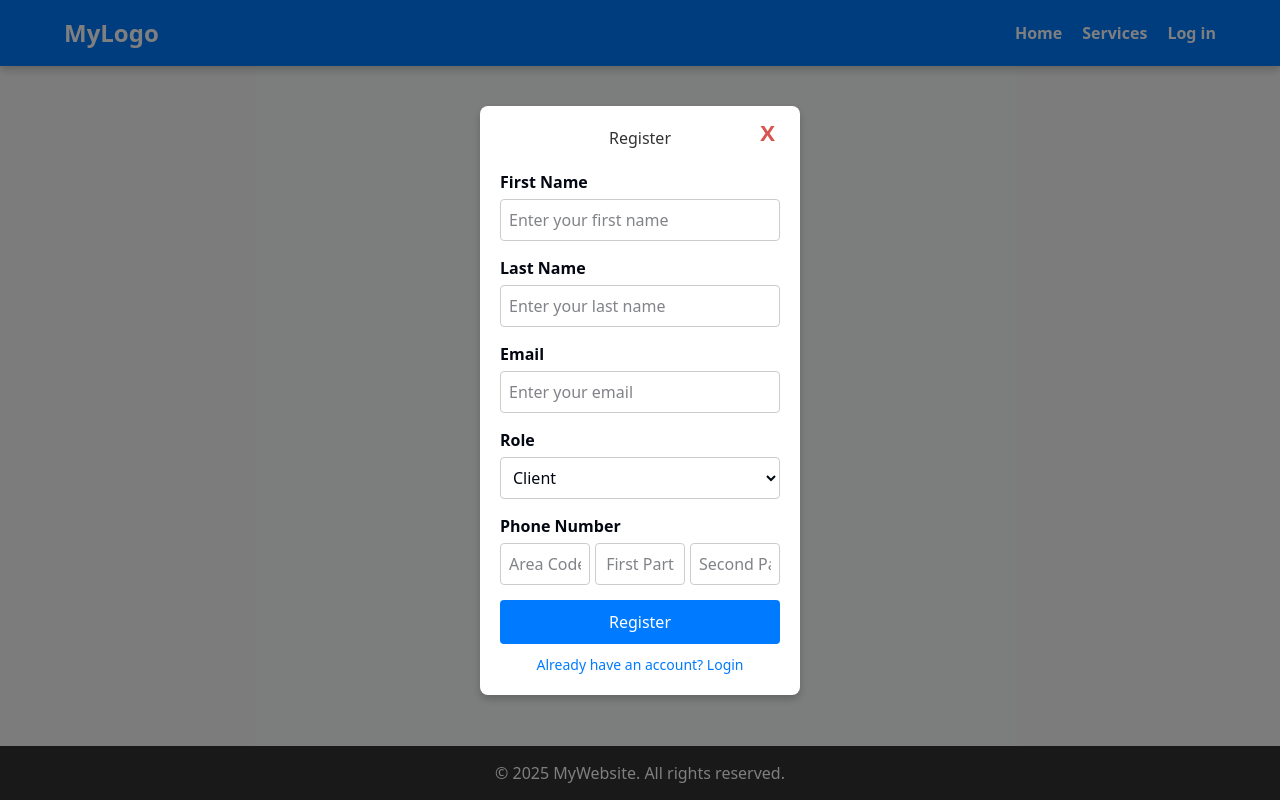
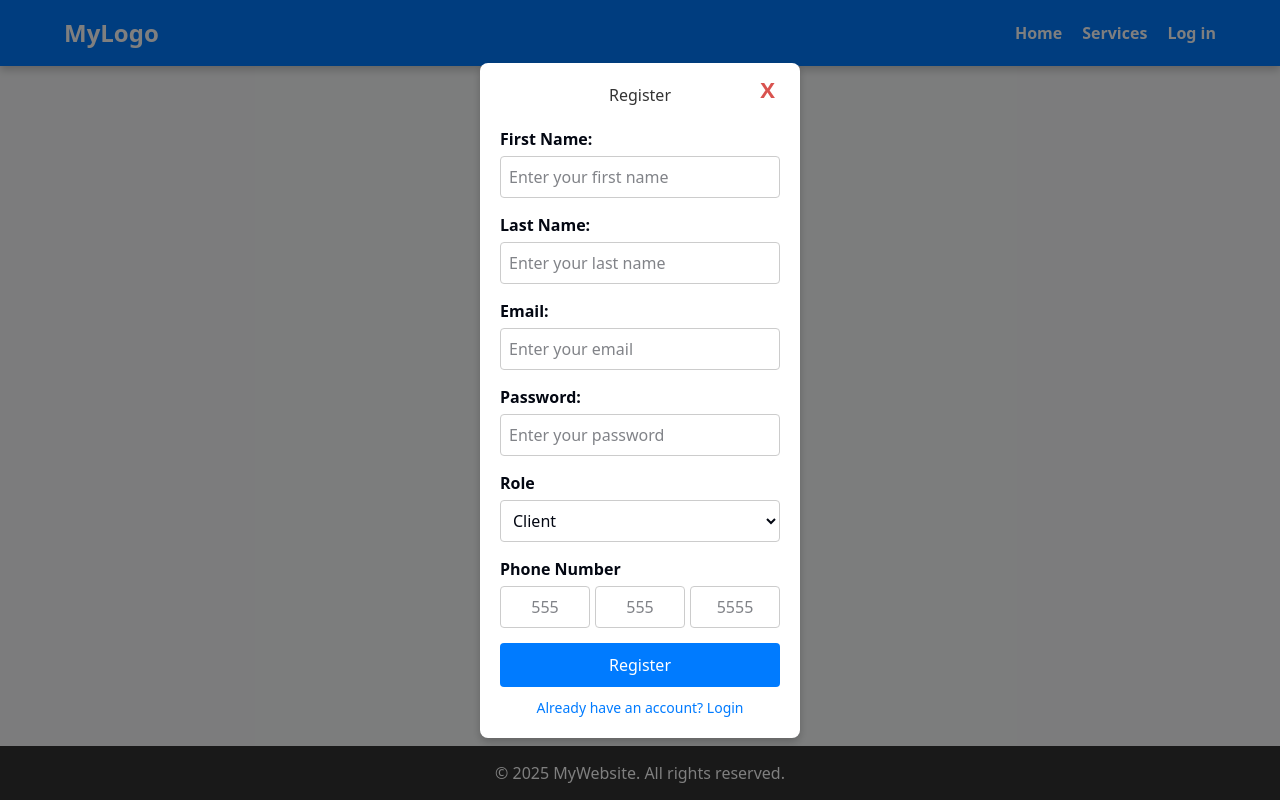
Before and after one commit to lheredia8606/La-Lucecita, a React (Vite) app: page /register in a window 1280 px wide. Built offline with nearby package versions, Linux system fonts and the light colour scheme; data requests are answered from the project's data file.

Commit message:
register components cleaned, only need to do register logic

```diff
--- /dev/null
+++ b/src/Components/RegisterModalPage/PhoneInputs/PhoneInputGroup.tsx
@@ -0,0 +1,83 @@
+import { ChangeEvent, useRef } from "react";
+import { phoneInputMaxLength } from "../../../utils/ApplicationTypesAndGlobals";
+
+type TPhoneInputGroupProps = {
+  phoneInput: string[];
+  setPhoneInput: (phoneInput: [string, string, string]) => void;
+  wasTriedToSubmit: boolean;
+};
+
+export const PhoneInputGroup = ({
+  phoneInput,
+  setPhoneInput,
+  wasTriedToSubmit,
+}: TPhoneInputGroupProps) => {
+  const refs = [
+    useRef<HTMLInputElement>(null),
+    useRef<HTMLInputElement>(null),
+    useRef<HTMLInputElement>(null),
+  ];
+
+  const isAllDigits = (str: string) => /^\d*$/.test(str);
+  const handlePhoneInputOnchange =
+    (inputIndex: number) => (e: ChangeEvent<HTMLInputElement>) => {
+      const { value } = e.target;
+      if (
+        isAllDigits(e.target.value) &&
+        value.length <= phoneInputMaxLength[inputIndex]
+      ) {
+        const newState = phoneInput.map((element, index) => {
+          return index === inputIndex ? e.target.value : element;
+        });
+        setPhoneInput(newState as [string, string, string]);
+      }
+    };
+
+  const handlePhoneInputsOnKeyUp =
+    (inputIndex: number) => (e: React.KeyboardEvent) => {
+      if (e.target instanceof HTMLInputElement) {
+        const { value } = e.target;
+        if (
+          e.key === "Backspace" &&
+          value.length === 0 &&
+          refs[inputIndex - 1]
+        ) {
+          refs[inputIndex - 1].current?.focus();
+        } else if (
+          value.length >= phoneInputMaxLength[inputIndex] &&
+          refs[inputIndex + 1]
+        ) {
+          refs[inputIndex + 1].current?.focus();
+        }
+      }
+    };
+  return (
+    <>
+      <div className="input-group">
+        <label>Phone Number</label>
+        <div className="phone-group">
+          {phoneInputMaxLength.map((element, index) => {
+            return (
+              <input
+                key={index}
+                type="text"
+                id={`${index}`}
+                placeholder={"5".repeat(element)}
+                onChange={handlePhoneInputOnchange(index)}
+                value={phoneInput[index]}
+                onKeyUp={handlePhoneInputsOnKeyUp(index)}
+                ref={refs[index]}
+                className={
+                  wasTriedToSubmit &&
+                  phoneInput[index].length !== phoneInputMaxLength[index]
+                    ? "red-border"
+                    : ""
+                }
+              />
+            );
+          })}
+        </div>
+      </div>
+    </>
+  );
+};
--- /dev/null
+++ b/src/Components/RegisterModalPage/RegularInputs/CustomRegularInputs.tsx
@@ -0,0 +1,21 @@
+import { InputHTMLAttributes } from "react";
+
+type TCustomRegularInputsProps = {
+  id: string;
+  inputProps: InputHTMLAttributes<HTMLInputElement>;
+  labelValue: string;
+};
+export const CustomRegularInputs = ({
+  id,
+  inputProps,
+  labelValue,
+}: TCustomRegularInputsProps) => {
+  return (
+    <>
+      <div className="input-group">
+        <label htmlFor={id}>{labelValue}</label>
+        <input id={id} {...inputProps} />
+      </div>
+    </>
+  );
+};
--- /dev/null
+++ b/src/Components/RegisterModalPage/RegularInputs/CustomRegularInputsGroup.tsx
@@ -0,0 +1,100 @@
+import {
+  isEmailValid,
+  isNameValid,
+} from "../../../utils/Validations/User/UserValidation";
+import { CustomRegularInputs } from "./CustomRegularInputs";
+
+type TCustomRegularInputsGroupProps = {
+  setFirstNameInput: (firstName: string) => void;
+  firstNameInput: string;
+  setLastNameInput: (lastName: string) => void;
+  lastNameInput: string;
+  setEmailInput: (email: string) => void;
+  emailInput: string;
+  wasTriedToSubmit: boolean;
+  passwordInput: string;
+  setPasswordInput: (password: string) => void;
+};
+type TCustomInputsProps = {
+  labelText: string;
+  id: string;
+  inputType: string;
+  validationFn: (isValid: string) => boolean;
+  stateValue: string;
+  placeHolder: string;
+  setStateValue: (newState: string) => void;
+};
+
+export const CustomRegularInputsGroup = ({
+  setFirstNameInput,
+  firstNameInput,
+  setLastNameInput,
+  lastNameInput,
+  setEmailInput,
+  emailInput,
+  wasTriedToSubmit,
+  passwordInput,
+  setPasswordInput,
+}: TCustomRegularInputsGroupProps) => {
+  const inputs: TCustomInputsProps[] = [
+    {
+      id: "name",
+      inputType: "text",
+      labelText: "First Name:",
+      placeHolder: "Enter your first name",
+      setStateValue: setFirstNameInput,
+      stateValue: firstNameInput,
+      validationFn: isNameValid,
+    },
+    {
+      id: "lastName",
+      inputType: "text",
+      labelText: "Last Name:",
+      placeHolder: "Enter your last name",
+      setStateValue: setLastNameInput,
+      stateValue: lastNameInput,
+      validationFn: isNameValid,
+    },
+    {
+      id: "email",
+      inputType: "text",
+      labelText: "Email:",
+      placeHolder: "Enter your email",
+      setStateValue: setEmailInput,
+      stateValue: emailInput,
+      validationFn: isEmailValid,
+    },
+    {
+      id: "password",
+      inputType: "password",
+      labelText: "Password:",
+      placeHolder: "Enter your password",
+      setStateValue: setPasswordInput,
+      stateValue: passwordInput,
+      validationFn: isNameValid,
+    },
+  ];
+  return (
+    <>
+      {inputs.map((input) => {
+        return (
+          <CustomRegularInputs
+            key={input.id}
+            id={input.id}
+            labelValue={input.labelText}
+            inputProps={{
+              type: input.inputType,
+              className:
+                wasTriedToSubmit && !input.validationFn(input.stateValue)
+                  ? "red-border"
+                  : "",
+              placeholder: input.placeHolder,
+              value: input.stateValue,
+              onChange: (e) => input.setStateValue(e.target.value),
+            }}
+          />
+        );
+      })}
+    </>
+  );
+};
--- a/src/Providers/UserProvider.tsx
+++ b/src/Providers/UserProvider.tsx
@@ -89,6 +89,12 @@ export const UserProvider = ({ children }: { children: ReactNode }) => {
     updateUserMutation.mutate({ id, user });
   };
 
+  const isUserEmailUsed = (email: string): boolean => {
+    return !!allUsers.find(
+      (user) => user.email.toLowerCase() === email.toLowerCase()
+    );
+  };
+
   useEffect(() => {
     if (allUsersData) {
       setAllUsers(allUsersData);
--- a/src/routes/login.tsx
+++ b/src/routes/login.tsx
@@ -39,7 +39,7 @@ function RouteComponent() {
       } else if (user.role === "worker") {
         toRoute = "/workerUser";
       } else {
-        toRoute = "/clientPage";
+        toRoute = "/clientPage/products";
       }
       setAuthenticatedUser(user);
       router.navigate({ to: toRoute });
--- a/src/routes/register.tsx
+++ b/src/routes/register.tsx
@@ -1,5 +1,10 @@
+import "./routes-styles/modal-style.css";
 import { createFileRoute, Link, useRouter } from "@tanstack/react-router";
-import "./routes-styles/modal-style.css";
+import { useState } from "react";
+import { CustomRegularInputsGroup } from "../Components/RegisterModalPage/RegularInputs/CustomRegularInputsGroup";
+import { isUserValid } from "../utils/Validations/User/UserValidation";
+import { TUser } from "../utils/ApplicationTypesAndGlobals";
+import { PhoneInputGroup } from "../Components/RegisterModalPage/PhoneInputs/PhoneInputGroup";
 
 export const Route = createFileRoute("/register")({
   component: RouteComponent,
@@ -7,6 +12,35 @@ export const Route = createFileRoute("/register")({
 
 function RouteComponent() {
   const router = useRouter();
+  const [firstNameInput, setFirstNameInput] = useState("");
+  const [passwordInput, setPasswordInput] = useState("");
+  const [lastNameInput, setLastNameInput] = useState("");
+  const [emailInput, setEmailInput] = useState("");
+  const [roleInput, setRoleInput] = useState<string>("client");
+  const [phoneInput, setPhoneInput] = useState<[string, string, string]>([
+    "",
+    "",
+    "",
+  ]);
+  const [wasTriedToSubmit, setWasTriedToSubmit] = useState<boolean>(false);
+
+  const onFormSubmit = (e: React.FormEvent<HTMLFormElement>) => {
+    e.preventDefault();
+    const user: Omit<TUser, "id"> = {
+      email: emailInput,
+      firstName: firstNameInput,
+      isActive: true,
+      lastName: lastNameInput,
+      password: passwordInput,
+      phone: phoneInput,
+      role: roleInput as "client" | "worker" | "admin",
+    };
+    if (isUserValid(user)) {
+      console.log("submitting");
+    }
+    setWasTriedToSubmit(true);
+  };
+
   return (
     <>
       <div id="registerModal" className="modal" style={{ display: "flex" }}>
@@ -14,54 +48,52 @@ function RouteComponent() {
           <button
             className="close-btn"
             onClick={() => {
-              router.navigate({ to: "/home" });
+              router.navigate({ to: "/" });
             }}
           >
             X
           </button>
+          <form method="POST" onSubmit={(e) => onFormSubmit(e)}>
             <h2>Register</h2>
-
-          <div className="input-group">
-            <label htmlFor="name">First Name</label>
-            <input type="text" id="name" placeholder="Enter your first name" />
-          </div>
-
-          <div className="input-group">
-            <label htmlFor="lastName">Last Name</label>
-            <input
-              type="text"
-              id="lastName"
-              placeholder="Enter your last name"
+            <CustomRegularInputsGroup
+              emailInput={emailInput}
+              firstNameInput={firstNameInput}
+              lastNameInput={lastNameInput}
+              setEmailInput={setEmailInput}
+              setFirstNameInput={setFirstNameInput}
+              setLastNameInput={setLastNameInput}
+              wasTriedToSubmit={wasTriedToSubmit}
+              passwordInput={passwordInput}
+              setPasswordInput={setPasswordInput}
             />
-          </div>
-
-          <div className="input-group">
-            <label htmlFor="email">Email</label>
-            <input type="email" id="email" placeholder="Enter your email" />
-          </div>
 
             <div className="input-group">
               <label htmlFor="role">Role</label>
-            <select id="role" disabled>
+              <select
+                id="role"
+                disabled
+                value={roleInput}
+                onChange={(e) => {
+                  setRoleInput(e.target.value);
+                }}
+              >
                 <option value="client">Client</option>
                 <option value="worker">Worker</option>
                 <option value="admin">Admin</option>
               </select>
             </div>
-
-          <div className="input-group">
-            <label>Phone Number</label>
-            <div className="phone-group">
-              <input type="text" id="areaCode" placeholder="Area Code" />
-              <input type="text" id="phonePart1" placeholder="First Part" />
-              <input type="text" id="phonePart2" placeholder="Second Part" />
-            </div>
-          </div>
-
-          <button className="login-btn">Register</button>
+            <PhoneInputGroup
+              phoneInput={phoneInput}
+              setPhoneInput={setPhoneInput}
+              wasTriedToSubmit={wasTriedToSubmit}
+            />
+            <button type="submit" className="login-btn">
+              Register
+            </button>
             <Link to="/login" className="register-link">
               Already have an account? Login
             </Link>
+          </form>
         </div>
       </div>
     </>
--- a/src/utils/ApplicationTypesAndGlobals.tsx
+++ b/src/utils/ApplicationTypesAndGlobals.tsx
@@ -7,11 +7,12 @@ const baseUrl = "http://localhost:3000/";
 export const apiUser = apiHandler<TUser>(baseUrl, "users");
 export const apiProducts = apiHandler<TProduct>(baseUrl, "products");
 export const apiOrders = apiHandler<TOrder>(baseUrl, "orders");
+export const phoneInputMaxLength = [3, 3, 4];
 
 //types
 export type TUser = {
   id: string;
-  name: string;
+  firstName: string;
   lastName: string;
   email: string;
   password: string;
--- /dev/null
+++ b/src/utils/Validations/User/UserValidation.ts
@@ -0,0 +1,31 @@
+import { phoneInputMaxLength, TUser } from "../../ApplicationTypesAndGlobals";
+
+export const isAllLetters = (inputString: string) =>
+  /^[A-Za-z]+$/.test(inputString);
+
+export const isNameValid = (name: string) => {
+  return isAllLetters(name) && name.length >= 2;
+};
+export const isEmailValid = (emailAddress: string) => {
+  // eslint-disable-next-line no-useless-escape
+  const regex = /^\w+([\.-]?\w+)*@\w+([\.-]?\w+)*(\.\w{2,3})+$/;
+  return !!emailAddress.match(regex);
+};
+
+export const isPhoneValid = (phone: string[]) => {
+  for (let i = 0; i < phone.length; i++) {
+    if (phone[i].length !== phoneInputMaxLength[i]) return false;
+  }
+  return true;
+};
+
+export function isUserValid(userInfo: Omit<TUser, "id">) {
+  const { email, firstName, lastName, phone } = userInfo;
+
+  return (
+    isEmailValid(email) &&
+    isNameValid(firstName) &&
+    isNameValid(lastName) &&
+    isPhoneValid(phone)
+  );
+}
```
Also changed, not shown: db.json (+7 -7 lines), src/routes/__root.tsx (+7 -1 lines), src/routes/routes-styles/modal-style.css (+28 -0 lines). Lines whose indentation alone changed are shown as unchanged.
